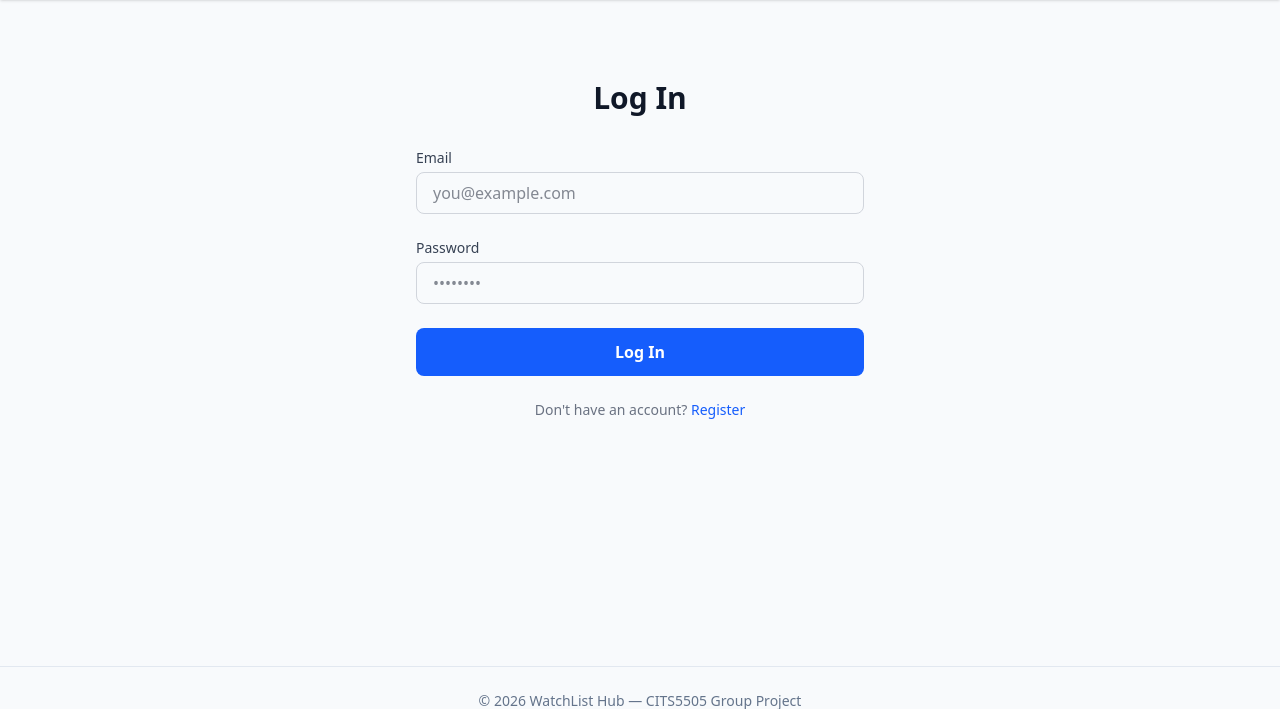
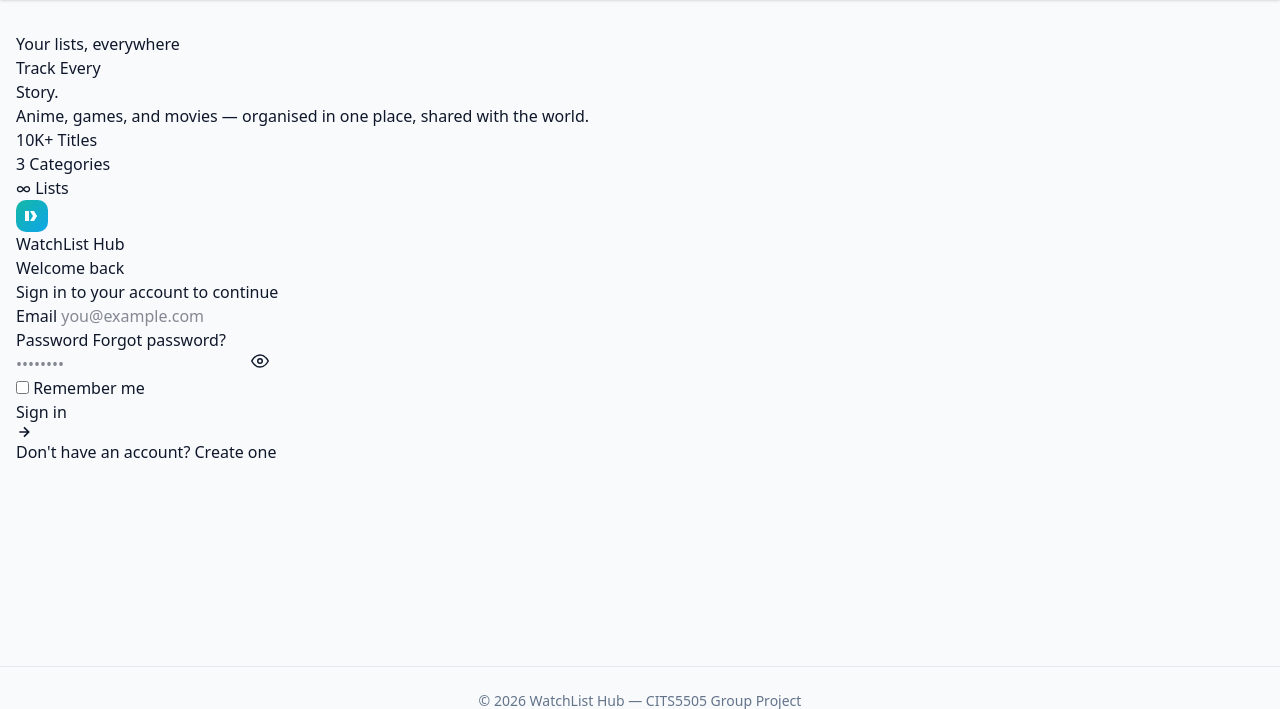
Before and after one commit to zinken7/cits5505-group-project, a Flask app: page /login in a window 1280 px wide. Shown: the part 65-774 px from the top of the page. Run offline with Flask 3, Linux system fonts and the light colour scheme; style sheets or scripts are compiled from the project's sources.

Commit message:
Update login page markup

```diff
--- a/app/templates/auth/login.html
+++ b/app/templates/auth/login.html
@@ -1,40 +1,162 @@
 {% extends "layout.html" %}
 
-{% block title %}Log In — WatchList Hub{% endblock %}
+{% block title %}Sign In — WatchList Hub{% endblock %}
+
+{% block head %}
+{{ super() }}
+<link rel="preconnect" href="https://fonts.googleapis.com">
+<link rel="preconnect" href="https://fonts.gstatic.com" crossorigin>
+<link href="https://fonts.googleapis.com/css2?family=Syne:wght@400;600;700;800&family=DM+Sans:wght@300;400;500&display=swap" rel="stylesheet">
+<link rel="stylesheet" href="{{ url_for('static', filename='css/auth.css') }}">
+{% endblock %}
 
 {% block content %}
-<div class="max-w-md mx-auto py-12">
+<div class="auth-page-wrapper">
 
-    <h1 class="text-3xl font-bold text-gray-900 text-center mb-8">Log In</h1>
+  <!-- Ambient background blobs -->
+  <div class="auth-blob auth-blob--teal" aria-hidden="true"></div>
+  <div class="auth-blob auth-blob--amber" aria-hidden="true"></div>
+  <div class="auth-grid" aria-hidden="true"></div>
 
-    <form method="POST" action="{{ url_for('auth.login') }}" class="space-y-6">
+  <div class="auth-container">
+
+    <!-- Left panel — brand / hero -->
+    <div class="auth-hero" aria-hidden="true">
+      <div class="auth-hero__inner">
+        <div class="auth-hero__badge">
+          <span class="auth-hero__dot"></span>
+          <span>Your lists, everywhere</span>
+        </div>
+        <h1 class="auth-hero__headline">
+          Track Every<br>
+          <span class="auth-hero__accent">Story.</span>
+        </h1>
+        <p class="auth-hero__sub">
+          Anime, games, and movies — organised in one place, shared with the world.
+        </p>
+        <div class="auth-hero__stats">
+          <div class="auth-stat">
+            <span class="auth-stat__num">10K+</span>
+            <span class="auth-stat__label">Titles</span>
+          </div>
+          <div class="auth-stat__divider"></div>
+          <div class="auth-stat">
+            <span class="auth-stat__num">3</span>
+            <span class="auth-stat__label">Categories</span>
+          </div>
+          <div class="auth-stat__divider"></div>
+          <div class="auth-stat">
+            <span class="auth-stat__num">∞</span>
+            <span class="auth-stat__label">Lists</span>
+          </div>
+        </div>
+      </div>
+    </div>
+
+    <!-- Right panel — form -->
+    <div class="auth-card">
+
+      <!-- Logo mark -->
+      <div class="auth-card__logo">
+        <svg width="32" height="32" viewBox="0 0 32 32" fill="none" xmlns="http://www.w3.org/2000/svg">
+          <rect width="32" height="32" rx="10" fill="url(#logo-grad)"/>
+          <path d="M9 11h4v10H9V11zm5 0h4l3 5-3 5h-4l3-5-3-5z" fill="white"/>
+          <defs>
+            <linearGradient id="logo-grad" x1="0" y1="0" x2="32" y2="32" gradientUnits="userSpaceOnUse">
+              <stop stop-color="#14b8a6"/>
+              <stop offset="1" stop-color="#0ea5e9"/>
+            </linearGradient>
+          </defs>
+        </svg>
+        <span>WatchList Hub</span>
+      </div>
+
+      <h2 class="auth-card__title">Welcome back</h2>
+      <p class="auth-card__subtitle">Sign in to your account to continue</p>
+
+      <!-- Flash messages -->
+      {% with messages = get_flashed_messages(with_categories=true) %}
+        {% if messages %}
+          {% for category, message in messages %}
+            <div class="auth-alert auth-alert--{{ category }}" role="alert">
+              <svg width="16" height="16" viewBox="0 0 16 16" fill="currentColor"><path d="M8 1a7 7 0 1 0 0 14A7 7 0 0 0 8 1zm.75 10.5h-1.5v-1.5h1.5v1.5zm0-3h-1.5V4h1.5v4.5z"/></svg>
+              {{ message }}
+            </div>
+          {% endfor %}
+        {% endif %}
+      {% endwith %}
+
+      <form method="POST" action="{{ url_for('auth.login') }}" novalidate class="auth-form">
         <input type="hidden" name="csrf_token" value="{{ csrf_token() }}">
 
-        <div>
-            <label for="email" class="block text-sm font-medium text-gray-700 mb-1">Email</label>
-            <input type="email" id="email" name="email" required
-                   class="w-full px-4 py-2 border border-gray-300 rounded-lg focus:ring-2 focus:ring-blue-500 focus:border-blue-500 outline-hidden"
-                   placeholder="you@example.com">
+        <div class="auth-field">
+          <label for="email" class="auth-label">Email</label>
+          <input
+            type="email"
+            id="email"
+            name="email"
+            required
+            class="auth-input"
+            placeholder="you@example.com"
+            autocomplete="email">
         </div>
 
-        <div>
-            <label for="password" class="block text-sm font-medium text-gray-700 mb-1">Password</label>
-            <input type="password" id="password" name="password" required
-                   class="w-full px-4 py-2 border border-gray-300 rounded-lg focus:ring-2 focus:ring-blue-500 focus:border-blue-500 outline-hidden"
-                   placeholder="••••••••">
+        <div class="auth-field">
+          <div class="auth-label-row">
+            <label for="login-password" class="auth-label">Password</label>
+            <a href="#" class="auth-link auth-link--sm">
+              Forgot password?
+            </a>
+          </div>
+          <div class="auth-input-wrap">
+            <input
+              type="password"
+              id="login-password"
+              name="password"
+              required
+              class="auth-input"
+              placeholder="••••••••"
+              autocomplete="current-password">
+            <button type="button" class="auth-eye" aria-label="Toggle password visibility" data-target="login-password">
+              <svg class="eye-show" width="18" height="18" viewBox="0 0 24 24" fill="none" stroke="currentColor" stroke-width="2"><path d="M1 12s4-8 11-8 11 8 11 8-4 8-11 8-11-8-11-8z"/><circle cx="12" cy="12" r="3"/></svg>
+              <svg class="eye-hide" width="18" height="18" viewBox="0 0 24 24" fill="none" stroke="currentColor" stroke-width="2" style="display:none"><path d="M17.94 17.94A10.07 10.07 0 0 1 12 20c-7 0-11-8-11-8a18.45 18.45 0 0 1 5.06-5.94M9.9 4.24A9.12 9.12 0 0 1 12 4c7 0 11 8 11 8a18.5 18.5 0 0 1-2.16 3.19m-6.72-1.07a3 3 0 1 1-4.24-4.24"/><line x1="1" y1="1" x2="23" y2="23"/></svg>
+            </button>
+          </div>
         </div>
 
-        <button type="submit"
-                class="w-full px-4 py-3 bg-blue-600 text-white font-semibold rounded-lg hover:bg-blue-700 transition-colors"
-                data-ui="button">
-            Log In
+        <div class="auth-check-row">
+          <input type="checkbox" id="remember_me" name="remember_me" class="auth-checkbox">
+          <label for="remember_me" class="auth-check-label">Remember me</label>
+        </div>
+
+        <button type="submit" class="auth-btn">
+          Sign in
+          <svg width="16" height="16" viewBox="0 0 24 24" fill="none" stroke="currentColor" stroke-width="2.5"><path d="M5 12h14M12 5l7 7-7 7"/></svg>
         </button>
-    </form>
 
-    <p class="text-center text-sm text-gray-500 mt-6">
+      </form>
+
+      <p class="auth-footer-text">
         Don't have an account?
-        <a href="{{ url_for('auth.register') }}" class="text-blue-600 hover:underline">Register</a>
-    </p>
+        <a href="{{ url_for('auth.register') }}" class="auth-link">Create one</a>
+      </p>
 
+    </div>
+  </div>
 </div>
 {% endblock %}
+
+{% block scripts %}
+<script>
+  // Password visibility toggle
+  document.querySelectorAll('.auth-eye').forEach(function(btn) {
+    btn.addEventListener('click', function() {
+      var input = document.getElementById(btn.dataset.target);
+      var isText = input.type === 'text';
+      input.type = isText ? 'password' : 'text';
+      btn.querySelector('.eye-show').style.display = isText ? '' : 'none';
+      btn.querySelector('.eye-hide').style.display = isText ? 'none' : '';
+    });
+  });
+</script>
+{% endblock %}
```
